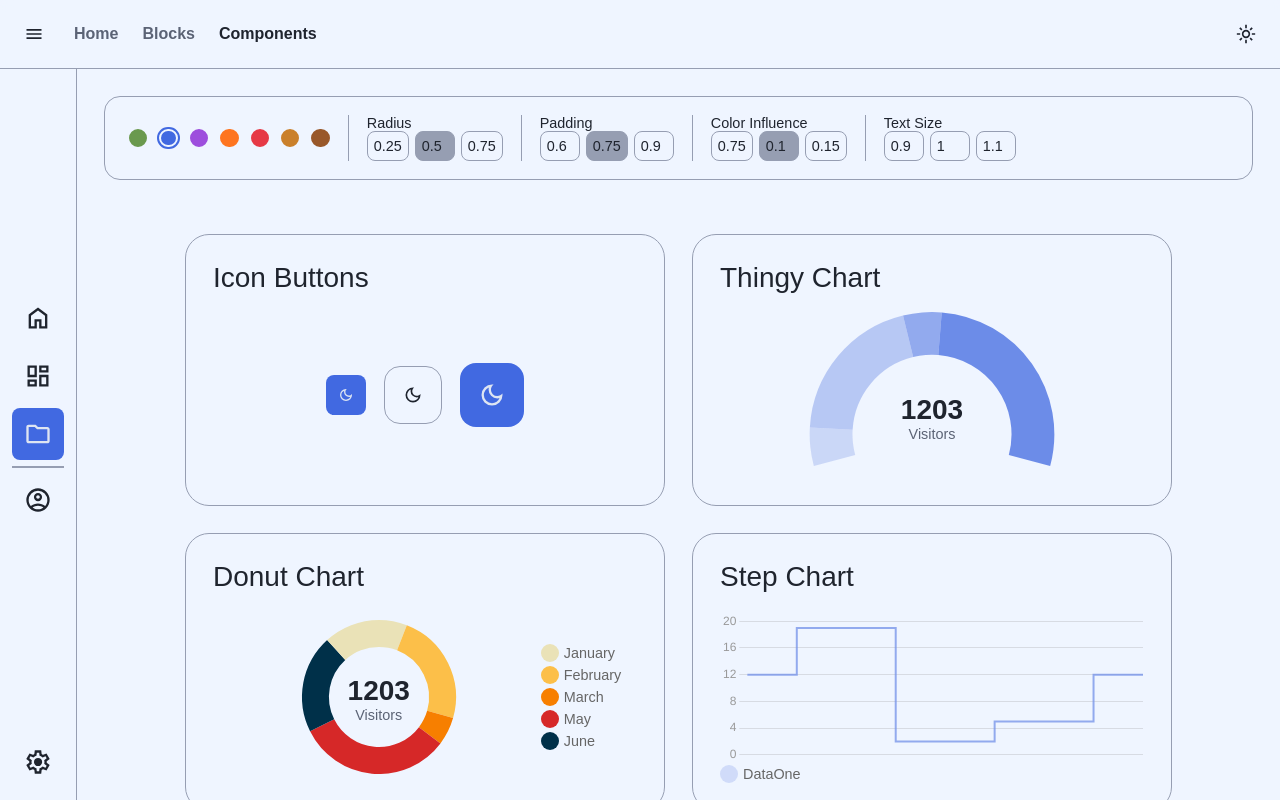
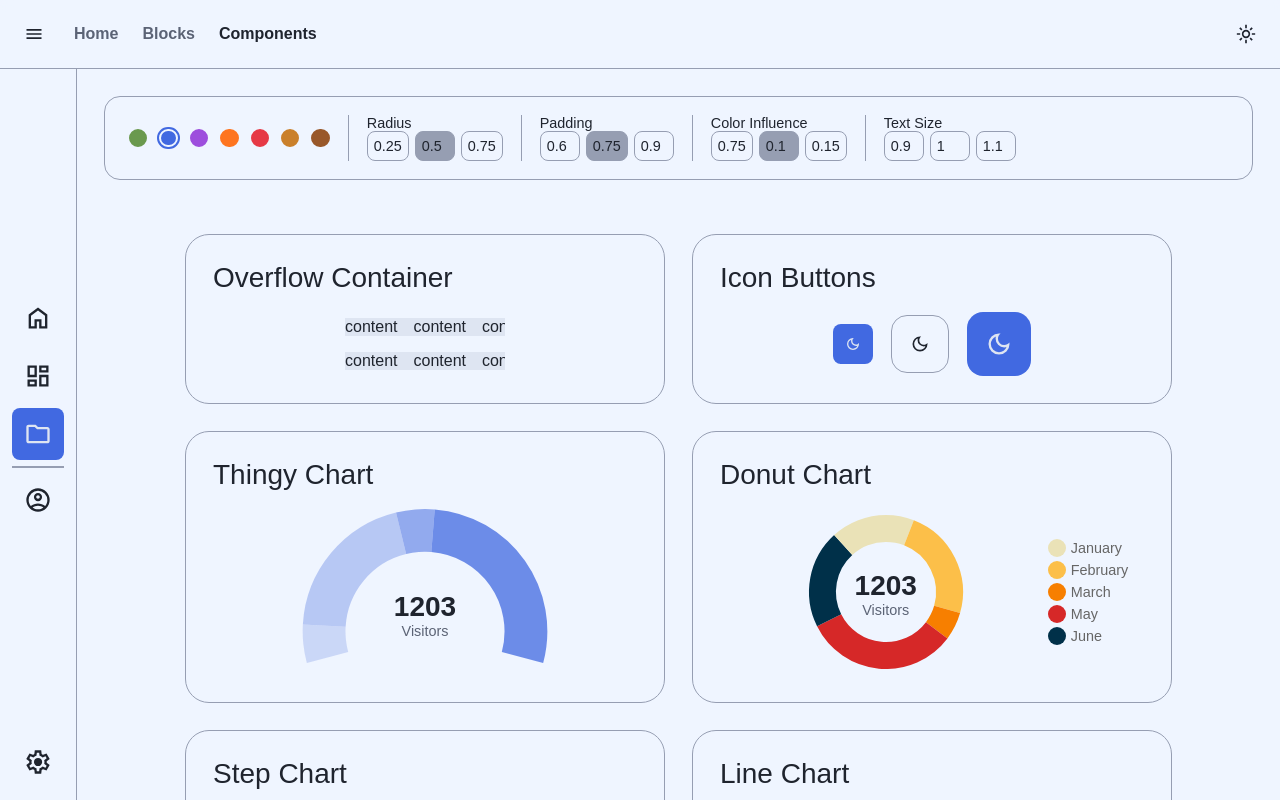
Before and after one commit to TsTs-Org/component-library-svelte, a SvelteKit app: page /components in a window 1280 px wide. Built offline with nearby package versions, Linux system fonts and the light colour scheme.

Commit message:
add overflow container

```diff
--- /dev/null
+++ b/src/lib/components/OverflowContainer.svelte
@@ -0,0 +1,144 @@
+<script lang="ts">
+	import { onMount, type Snippet } from "svelte";
+
+	type Props = {
+		fadeColor?: string;
+		children: Snippet;
+	};
+
+	let { children, fadeColor }: Props = $props();
+
+	let contentWrapper: HTMLDivElement;
+
+	let indicatorBeforeVisible = $state(false);
+	let indicatorAfterVisible = $state(false);
+
+	function processIndicatorVisibility() {
+		let scrollLeft = contentWrapper.scrollLeft;
+		let scrollWidth = contentWrapper.scrollWidth;
+		let clientWidth = contentWrapper.clientWidth;
+
+		indicatorBeforeVisible = !(scrollLeft === 0);
+		indicatorAfterVisible = scrollWidth - scrollLeft > clientWidth;
+	}
+
+	function handleWheel(ev: WheelEvent) {
+		if (!ev.shiftKey) return;
+
+		ev.preventDefault();
+		contentWrapper.scrollBy(ev.deltaY, 0);
+		processIndicatorVisibility(); // possibly not very performant
+	}
+
+	let dragging = false;
+	let dragMouseStart = 0;
+	let dragOffsetStart = 0;
+
+	function handlePointerDown(ev: PointerEvent) {
+		dragMouseStart = ev.clientX;
+		dragOffsetStart = contentWrapper.scrollLeft;
+		dragging = !0;
+	}
+
+	function handlePointerMove(ev: PointerEvent) {
+		if (!dragging) return;
+
+		let newScrollLeft = dragOffsetStart - (ev.clientX - dragMouseStart);
+		let scrollToOptions: ScrollToOptions = { left: newScrollLeft, top: 0 };
+		contentWrapper.scrollTo(scrollToOptions);
+		processIndicatorVisibility();
+	}
+
+	onMount(() => {
+		// this doesn't seem to work with contenteditable -> another wrapper div and a resizeObserver on it could fix it
+		// probably not very performant
+		const mutationConfig: MutationObserverInit = { childList: true, subtree: true };
+		new MutationObserver((mutationList, _) => {
+			mutationList.forEach((_) => {
+				processIndicatorVisibility();
+			});
+		}).observe(contentWrapper, mutationConfig);
+
+		document.addEventListener("pointerup", () => {
+			dragging = false;
+		});
+	});
+</script>
+
+<!-- TODO: add arrows inside the indicators (that's the reason why pseudo elements are used on the indicators) -->
+<div
+	class="overflow-container"
+	onwheel={handleWheel}
+	onpointerdown={handlePointerDown}
+	onpointermove={handlePointerMove}
+	style={fadeColor ? "--indicator-overwrite-to-color: " + fadeColor : ""}
+>
+	<div class={["indicator-before", indicatorBeforeVisible ? "indicator-visible" : ""]}></div>
+	<div
+		class="content-wrapper"
+		bind:this={contentWrapper}
+	>
+		{@render children?.()}
+	</div>
+	<div class={["indicator-after", indicatorAfterVisible ? "indicator-visible" : ""]}></div>
+</div>
+
+<style lang="scss">
+	.overflow-container {
+		position: relative;
+		width: 100%;
+	}
+
+	.content-wrapper {
+		display: flex;
+		flex-direction: row;
+		width: 100%;
+		overflow: hidden;
+		position: relative;
+	}
+
+	.indicator-before,
+	.indicator-after {
+		position: absolute;
+		height: 100%;
+		--indicator-from-color: rgba(0, 0, 0, 0);
+		--indicator-to-color: var(--indicator-overwrite-to-color, var(--background-color));
+		z-index: 1;
+		top: 0;
+		visibility: hidden;
+	}
+
+	.indicator-visible {
+		visibility: visible;
+	}
+
+	.indicator-before::after,
+	.indicator-after::before {
+		display: block;
+		content: "";
+		height: 100%;
+		width: 0.75rem;
+	}
+
+	.indicator-before {
+		left: 0;
+		&::after {
+			background-image: linear-gradient(
+				to right,
+				var(--indicator-to-color),
+				var(--indicator-from-color)
+			);
+		}
+	}
+
+	.indicator-after {
+		right: 0;
+		&::before {
+			background-image: linear-gradient(
+				to left,
+				var(--indicator-to-color),
+				var(--indicator-from-color)
+			);
+		}
+	}
+</style>
--- a/src/routes/components/+page.svelte
+++ b/src/routes/components/+page.svelte
@@ -27,6 +27,7 @@
 	import BaseChart from "$lib/components/Chart/BaseChart.svelte";
 	import RoundChart from "$lib/components/Chart/RoundChart.svelte";
 	import Popover from "$lib/components/Popover.svelte";
+	import OverflowContainer from "$lib/components/OverflowContainer.svelte";
 </script>
 
 <div class="theme-settings">
@@ -36,6 +37,47 @@
 </div>
 
 <div class="components-page">
+	<Showcase name="Overflow Container">
+		<div class="content-wrapper">
+			<div class="overflow-container-size-wrapper">
+				<OverflowContainer>
+					<div>content</div>
+					<div>content</div>
+					<div>content</div>
+					<div>content</div>
+					<div>content</div>
+					<div>content</div>
+				</OverflowContainer>
+			</div>
+			<div class="overflow-container-size-wrapper">
+				<OverflowContainer fadeColor="var(--neutral-400)">
+					<div>content</div>
+					<div>content</div>
+					<div>content</div>
+					<div>content</div>
+					<div>content</div>
+					<div>content</div>
+				</OverflowContainer>
+			</div>
+		</div>
+		<style>
+			.content-wrapper {
+				display: flex;
+				gap: 1rem;
+				flex-direction: column;
+				align-items: center;
+			}
+
+			.overflow-container-size-wrapper {
+				width: 10rem;
+				background-color: var(--neutral-200);
+				& > div {
+					text-wrap: nowrap;
+				}
+			}
+		</style>
+	</Showcase>
+
 	<Showcase name="Icon Buttons">
 		<div class="mock-grid">
 			<Button size="s">
```
